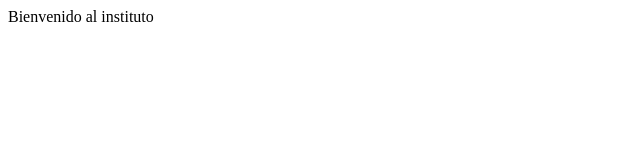
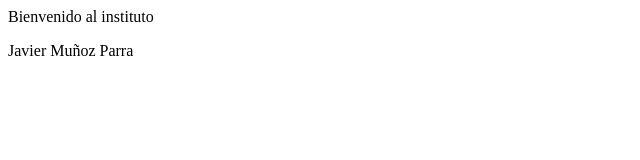
Before and after one commit to Javi9543/webinstituto, a plain HTML site: page index.html in a window 1280 px wide. Shown: the whole page, without its empty margins (0-640 px from the left). Drawn offline with Linux system fonts and the light colour scheme.

Commit message:
Añado mi nombre

```diff
--- a/index.html
+++ b/index.html
@@ -1 +1,2 @@
 <p>Bienvenido al instituto</p>
+<p>Javier Muñoz Parra</p>
```
